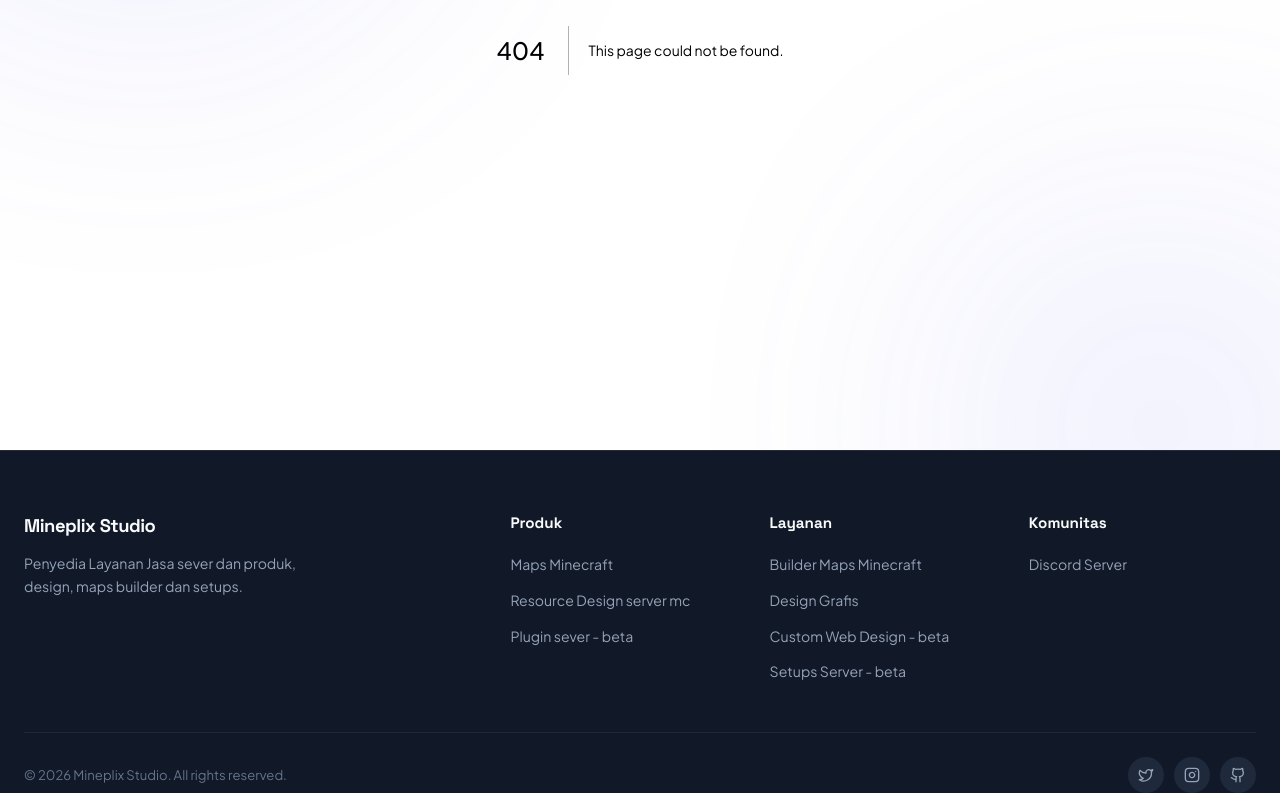
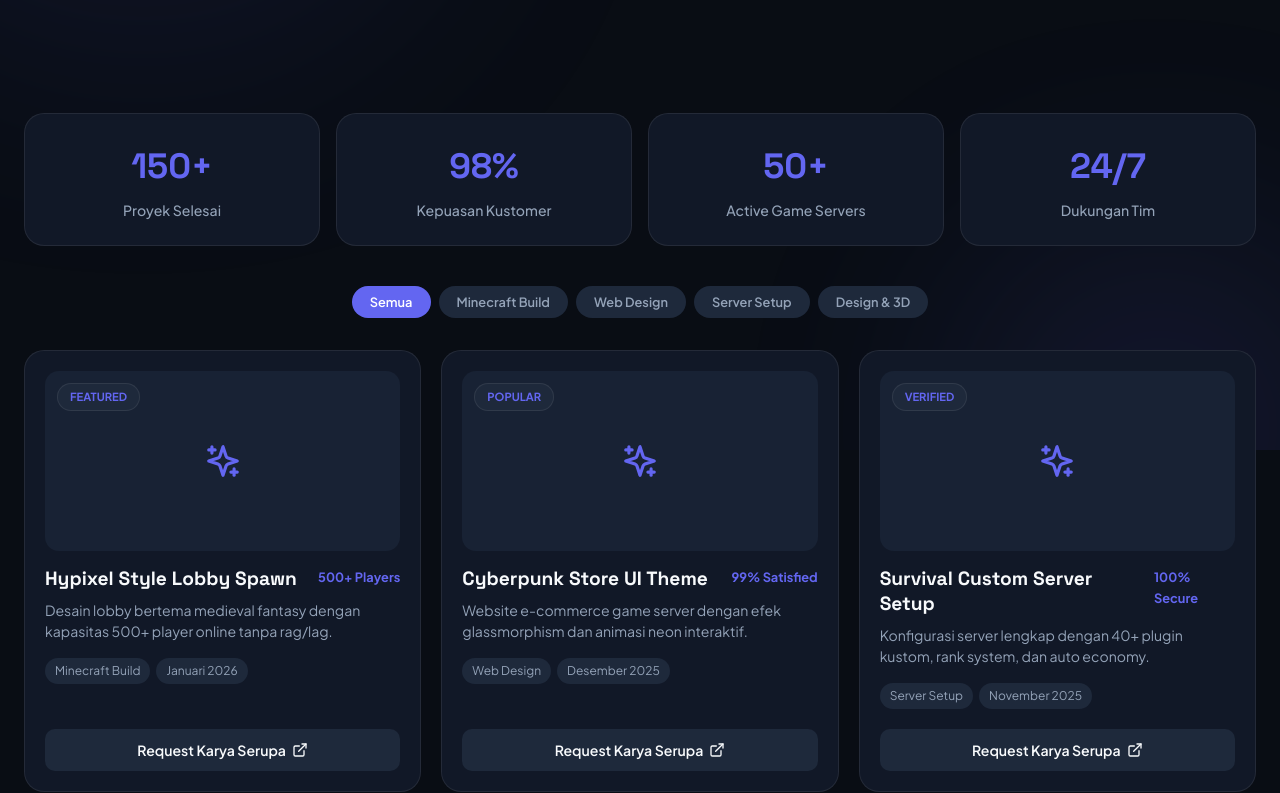
Before and after one commit to YGAKS/mine, a Next.js app: page /portofolio in a window 1280 px wide. Before the commit this address had no page. Shown: the part 350-1143 px from the top of the page. Built offline with nearby package versions, Linux system fonts and the light colour scheme.

Commit message:
Create page.js

```diff
--- /dev/null
+++ b/app/portofolio/page.js
@@ -0,0 +1,155 @@
+'use client';
+
+import { useState } from 'react';
+import Link from 'next/link';
+import { ExternalLink, Layers, CheckCircle2, Star, Trophy, Sparkles } from 'lucide-react';
+
+const PORTFOLIO_ITEMS = [
+  {
+    id: 1,
+    title: 'Hypixel Style Lobby Spawn',
+    category: 'Minecraft Build',
+    date: 'Januari 2026',
+    desc: 'Desain lobby bertema medieval fantasy dengan kapasitas 500+ player online tanpa rag/lag.',
+    stats: '500+ Players',
+    badge: 'FEATURED'
+  },
+  {
+    id: 2,
+    title: 'Cyberpunk Store UI Theme',
+    category: 'Web Design',
+    date: 'Desember 2025',
+    desc: 'Website e-commerce game server dengan efek glassmorphism dan animasi neon interaktif.',
+    stats: '99% Satisfied',
+    badge: 'POPULAR'
+  },
+  {
+    id: 3,
+    title: 'Survival Custom Server Setup',
+    category: 'Server Setup',
+    date: 'November 2025',
+    desc: 'Konfigurasi server lengkap dengan 40+ plugin kustom, rank system, dan auto economy.',
+    stats: '100% Secure',
+    badge: 'VERIFIED'
+  },
+  {
+    id: 4,
+    title: '3D Weapon & Armor Resource Pack',
+    category: 'Design & 3D',
+    date: 'Oktober 2025',
+    desc: 'Resource pack 3d item Minecraft kustom untuk MMORPG server dengan efek particle.',
+    stats: 'Custom Models',
+    badge: 'NEW'
+  }
+];
+
+export default function PortofolioPage() {
+  const [filter, setFilter] = useState('Semua');
+
+  const filteredItems = filter === 'Semua'
+    ? PORTFOLIO_ITEMS
+    : PORTFOLIO_ITEMS.filter(item => item.category === filter);
+
+  return (
+    <div className="container" style={{ paddingBottom: '60px' }}>
+      <section className="page-header">
+        <div className="page-badge"><Trophy size={16} /> Track Record & Karya Kami</div>
+        <h1 className="page-title">Portofolio & <span>Hasil Pengerjaan</span></h1>
+        <p className="page-subtitle">Lihat berbagai karya terbaik yang telah kami selesaikan untuk para kustomer, mulai dari map builder Minecraft hingga website kustom.</p>
+      </section>
+
+      {/* Stats Grid */}
+      <div className="stats-grid">
+        <div className="stat-card">
+          <div className="stat-number">150+</div>
+          <div className="stat-label">Proyek Selesai</div>
+        </div>
+        <div className="stat-card">
+          <div className="stat-number">98%</div>
+          <div className="stat-label">Kepuasan Kustomer</div>
+        </div>
+        <div className="stat-card">
+          <div className="stat-number">50+</div>
+          <div className="stat-label">Active Game Servers</div>
+        </div>
+        <div className="stat-card">
+          <div className="stat-number">24/7</div>
+          <div className="stat-label">Dukungan Tim</div>
+        </div>
+      </div>
+
+      {/* Filter Tabs */}
+      <div style={{ display: 'flex', justifyContent: 'center', gap: '8px', flexWrap: 'wrap', marginBottom: '32px' }}>
+        {['Semua', 'Minecraft Build', 'Web Design', 'Server Setup', 'Design & 3D'].map((cat) => (
+          <button
+            key={cat}
+            className={`filter-chip ${filter === cat ? 'active' : ''}`}
+            onClick={() => setFilter(cat)}
+            style={{ padding: '8px 18px' }}
+          >
+            {cat}
+          </button>
+        ))}
+      </div>
+
+      {/* Portfolio Grid */}
+      <div className="products-grid">
+        {filteredItems.map((item) => (
+          <div key={item.id} className="bubble-card">
+            <div className="card-preview">
+              <span className="card-badge">{item.badge}</span>
+              <Sparkles size={38} style={{ color: 'var(--accent-primary)' }} />
+            </div>
+            <div className="card-body">
+              <div className="card-title-row">
+                <h3 className="card-title">{item.title}</h3>
+                <span style={{ fontSize: '0.8rem', color: 'var(--accent-primary)', fontWeight: '700' }}>{item.stats}</span>
+              </div>
+              <p className="card-desc">{item.desc}</p>
+              <div className="card-tags">
+                <span className="tag-pill">{item.category}</span>
+                <span className="tag-pill">{item.date}</span>
+              </div>
+              <div className="card-footer">
+                <Link href="/komunitas" className="btn-card">
+                  Request Karya Serupa <ExternalLink size={16} />
+                </Link>
+              </div>
+            </div>
+          </div>
+        ))}
+      </div>
+
+      {/* Milestones Timeline */}
+      <section className="section">
+        <div className="section-header">
+          <h2 className="section-title">Perjalanan Mineplix Studio</h2>
+          <p className="section-desc">Pencapaian utama dalam perkembangan layanan dan komunitas kami.</p>
+        </div>
+
+        <div className="timeline-container">
+          <div className="timeline-item">
+            <div className="timeline-dot"></div>
+            <div className="timeline-date">2026</div>
+            <h3 className="timeline-title">Ekspansi Jasa Web & Setup Full Automation</h3>
+            <p className="timeline-desc">Peluncuran layanan full-stack web integration untuk toko server Minecraft dan otomatisasi pembayaran instant.</p>
+          </div>
+
+          <div className="timeline-item">
+            <div className="timeline-dot"></div>
+            <div className="timeline-date">2025</div>
+            <h3 className="timeline-title">Mencapai 100+ Project Build Selesai</h3>
+            <p className="timeline-desc">Melayani puluhan server Minecraft Indonesia dan Internasional dengan builder berpengalaman.</p>
+          </div>
+
+          <div className="timeline-item">
+            <div className="timeline-dot"></div>
+            <div className="timeline-date">2024</div>
+            <h3 className="timeline-title">Pendirian Mineplix Studio</h3>
+            <p className="timeline-desc">Dimulai dari tim desainer & builder independen yang berkolaborasi membangun ekosistem digital gaming.</p>
+          </div>
+        </div>
+      </section>
+    </div>
+  );
+}
```
